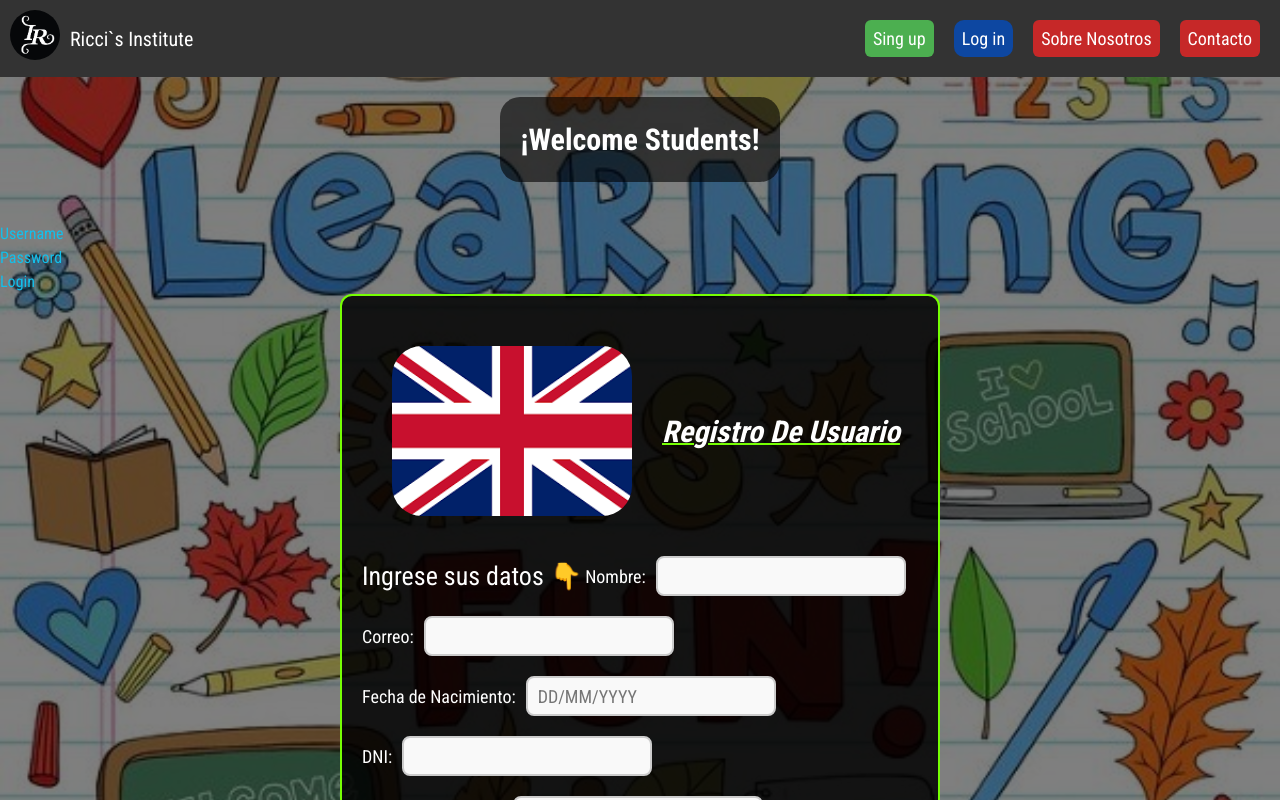
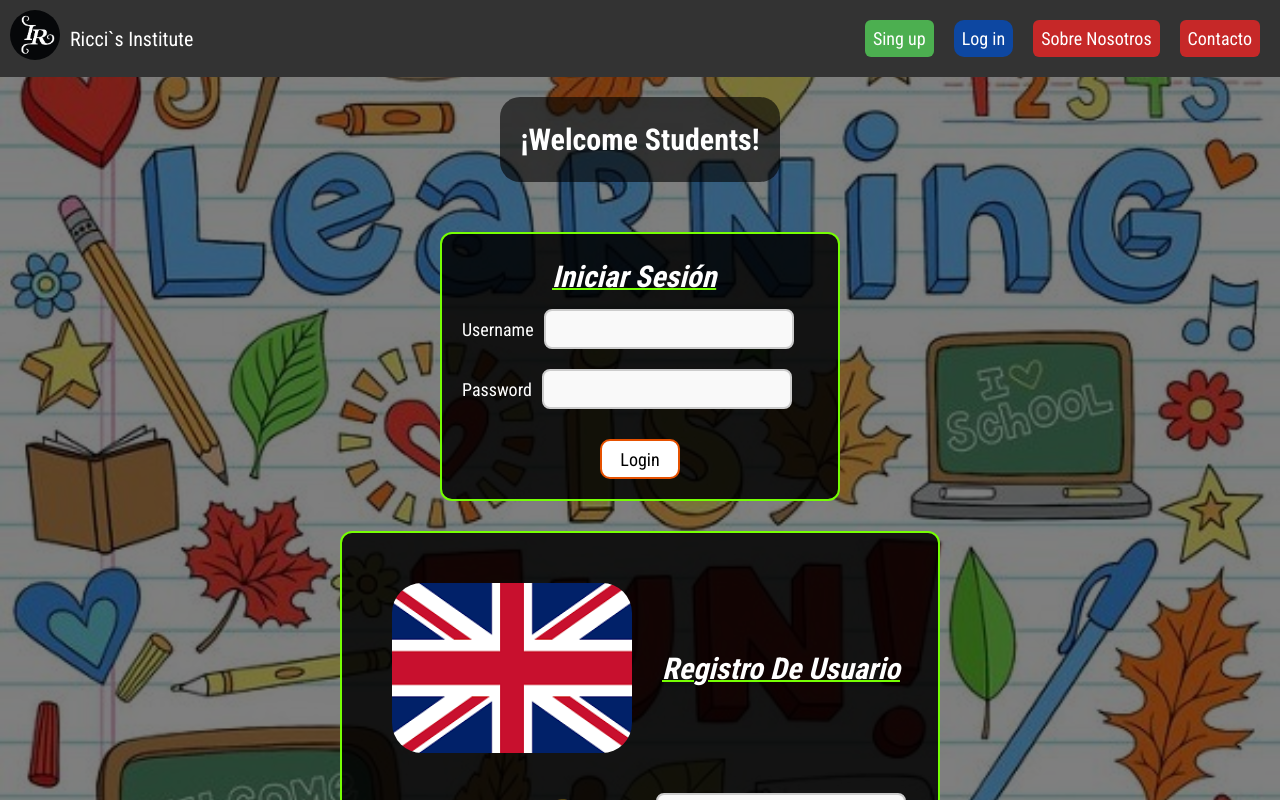
Before and after one commit to MauriPinoRicci/proyectoEcommerce, a React (Vite) app in the folder front/: page / in a window 1280 px wide. Shown: the top 800 px of the page. Built offline with nearby package versions, Linux system fonts and the light colour scheme; no server answers.

Commit message:
finalice estilos en views

```diff
--- a/front/src/utils/validateLogin.jsx
+++ b/front/src/utils/validateLogin.jsx
@@ -1,6 +1,6 @@
 import * as Yup from 'yup';
 
 export const loginValidationSchema = Yup.object({
-  username: Yup.string().required('Required'),
-  password: Yup.string().required('Required'),
+  username: Yup.string().required('El Usuario es Requerido'),
+  password: Yup.string().required('La Contraseña es Requerida'),
 });
--- a/front/src/views/login/Login.jsx
+++ b/front/src/views/login/Login.jsx
@@ -1,18 +1,18 @@
-import { useState } from 'react';
-import { Formik, Form, Field, ErrorMessage } from 'formik';
-import { loginValidationSchema } from '../../utils/validateLogin';
-import styles from "../login/login.module.css"
+import { useState } from "react";
+import { Formik, Form, Field, ErrorMessage } from "formik";
+import { loginValidationSchema } from "../../utils/validateLogin";
+import styles from "../login/login.module.css";
 
 const LoginForm = () => {
-  const [message, setMessage] = useState('');
-  const [messageType, setMessageType] = useState('');
+  const [message, setMessage] = useState("");
+  const [messageType, setMessageType] = useState("");
 
   const handleSubmit = async (values, { setSubmitting, resetForm }) => {
     try {
-      const response = await fetch('http://localhost:3000/users/login', {
-        method: 'POST',
+      const response = await fetch("http://localhost:3000/users/login", {
+        method: "POST",
         headers: {
-          'Content-Type': 'application/json',
+          "Content-Type": "application/json",
         },
         body: JSON.stringify(values),
       });
@@ -20,15 +20,15 @@ const LoginForm = () => {
       const result = await response.json();
 
       if (response.ok) {
-        setMessageType('success');
-        setMessage(result.message || 'Login successful');
+        setMessageType("success");
+        setMessage(result.message);
       } else {
-        setMessageType('error');
-        setMessage(result.message || 'Login failed');
+        setMessageType("error");
+        setMessage(result.message);
       }
     } catch (error) {
-      setMessageType('error');
-      setMessage('Network error: ' + error.message);
+      setMessageType("error");
+      setMessage("Network error: " + error.message);
     } finally {
       setSubmitting(false);
       resetForm();
@@ -36,34 +36,69 @@ const LoginForm = () => {
   };
 
   return (
-    <div>
+    <div className={styles.loginFormContainer}>
       <Formik
-        initialValues={{ username: '', password: '' }}
+        initialValues={{ username: "", password: "" }}
         validationSchema={loginValidationSchema}
         onSubmit={handleSubmit}
       >
         {({ isSubmitting }) => (
           <Form className={styles.loginContainer}>
+            <h1 className={styles.loginTitle}>Iniciar Sesión</h1>
             <div>
               <label htmlFor="username">Username</label>
-              <Field type="text" id="username" name="username" />
-              <ErrorMessage name="username" component="div" />
+              <Field
+                type="text"
+                id="username"
+                name="username"
+                className={styles.inputField}
+              />
+              <ErrorMessage
+                name="username"
+                component="div"
+                className={styles.errorMessage}
+              />
             </div>
 
             <div>
               <label htmlFor="password">Password</label>
-              <Field type="password" id="password" name="password" />
-              <ErrorMessage name="password" component="div" />
+              <Field
+                type="password"
+                id="password"
+                name="password"
+                className={styles.inputField}
+              />
+              <ErrorMessage
+                name="password"
+                component="div"
+                className={styles.errorMessage}
+              />
             </div>
 
-            <button type="submit" disabled={isSubmitting}>Login</button>
+            <div className={styles.buttonContainer}>
+              <button
+                type="submit"
+                disabled={isSubmitting}
+                className={styles.buttonLogin}
+              >
+                Login
+              </button>
+            </div>
           </Form>
         )}
       </Formik>
 
       {message && (
-        <div className={messageType === 'success' ? 'success-message' : 'error-message'}>
-          {message}
+        <div className={styles.messageContainer}>
+          <div
+            className={
+              messageType === "success"
+                ? styles.successMessage
+                : styles.errorMessage
+            }
+          >
+            {message}
+          </div>
         </div>
       )}
     </div>
--- a/front/src/views/login/Login.module.css
+++ b/front/src/views/login/Login.module.css
@@ -1,3 +1,91 @@
-.loginContainer{
-    color: rgb(19, 192, 235);
+.loginContainer {
+  color: white;
+  background-color: rgba(0, 0, 0, 0.85);
+  display: flex;
+  flex-wrap: wrap;
+  align-items: center;
+  width: 400px;
+  height: auto;
+  padding: 20px;
+  margin: 10px auto 10px auto;
+  margin-bottom: 30px;
+  border-radius: 12px;
+  font-size: 18px;
+  font-weight: 500;
+  border: 2px solid #76ff03;
 }
+
+.loginTitle {
+  font-size: 30px;
+  font-weight: 700;
+  font-style: oblique;
+  margin-left: 90px;
+  text-decoration: underline;
+  text-decoration-color: #76ff03;
+  text-decoration-thickness: 2px;
+}
+
+.inputField {
+  width: 250px;
+  height: 40px;
+  padding: 10px;
+  margin: 10px;
+  border: 2px solid #ccc;
+  border-radius: 8px;
+  font-size: 18px;
+  background-color: #f9f9f9;
+  color: #333;
+  outline: none;
+}
+
+.inputField:focus {
+  border-color: red;
+  background-color: #fff;
+}
+.buttonContainer {
+  display: flex;
+  justify-content: center;
+  width: 100%;
+  margin-top: 20px;
+}
+
+.buttonLogin {
+  background-color: white;
+  color: black;
+  font-size: 18px;
+  width: 80px;
+  height: 40px;
+  border: 2px solid #e65100;
+  border-radius: 10px;
+}
+
+.buttonLogin:hover {
+  font-weight: 700;
+}
+
+.messageContainer {
+  display: flex;
+  justify-content: center;
+}
+
+.successMessage {
+  color: green;
+  background-color: #e0f7e9;
+  border: 1px solid green;
+  padding: 10px;
+  margin-bottom: 30px;
+  border-radius: 5px;
+  text-align: center;
+  width: 20%;
+}
+
+.errorMessage {
+  color: red;
+  background-color: white;
+  border: 1px solid red;
+  padding: 10px;
+  margin-bottom: 10px;
+  border-radius: 5px;
+  text-align: center;
+  width: 300px;
+}
--- a/front/src/views/register/Register.module.css
+++ b/front/src/views/register/Register.module.css
@@ -21,6 +21,7 @@ input[type="number"] {
   height: auto;
   padding: 20px;
   margin: 0 auto 10px auto;
+  margin-bottom: 30px;
   border-radius: 12px;
   font-size: 18px;
   font-weight: 500;
@@ -52,19 +53,19 @@ input[type="number"] {
 .inputField {
   width: 250px;
   height: 40px;
-  padding: 10px; /* Espaciado interno */
-  margin: 10px; /* Espacio entre el label y el input */
-  border: 2px solid #ccc; /* Borde con color gris claro */
-  border-radius: 8px; /* Bordes redondeados */
-  font-size: 18px; /* Tamaño del texto */
-  background-color: #f9f9f9; /* Color de fondo claro */
-  color: #333; /* Color del texto */
-  outline: none; /* Elimina el borde azul al hacer clic */
+  padding: 10px;
+  margin: 10px;
+  border: 2px solid #ccc;
+  border-radius: 8px;
+  font-size: 18px;
+  background-color: #f9f9f9;
+  color: #333;
+  outline: none;
 }
 
 .inputField:focus {
-  border-color: red; /* Cambia el color del borde al hacer clic */
-  background-color: #fff; /* Cambia el fondo al hacer clic */
+  border-color: red;
+  background-color: #fff;
 }
 
 .buttonRegistrar{
@@ -77,14 +78,12 @@ input[type="number"] {
     border-radius: 10px;
 }
 
-
 .buttonRegistrar:hover{
     font-weight: 700;
 }
 
-
 .errorMessage {
   color: red;
-  font-size: 0.875rem; /* Ajusta el tamaño de la fuente según lo necesites */
+  font-size: 18px;
   margin-top: 0.25rem;
 }
```
Also changed, not shown: 1 other file (tests, documents, lock files or other folders).
